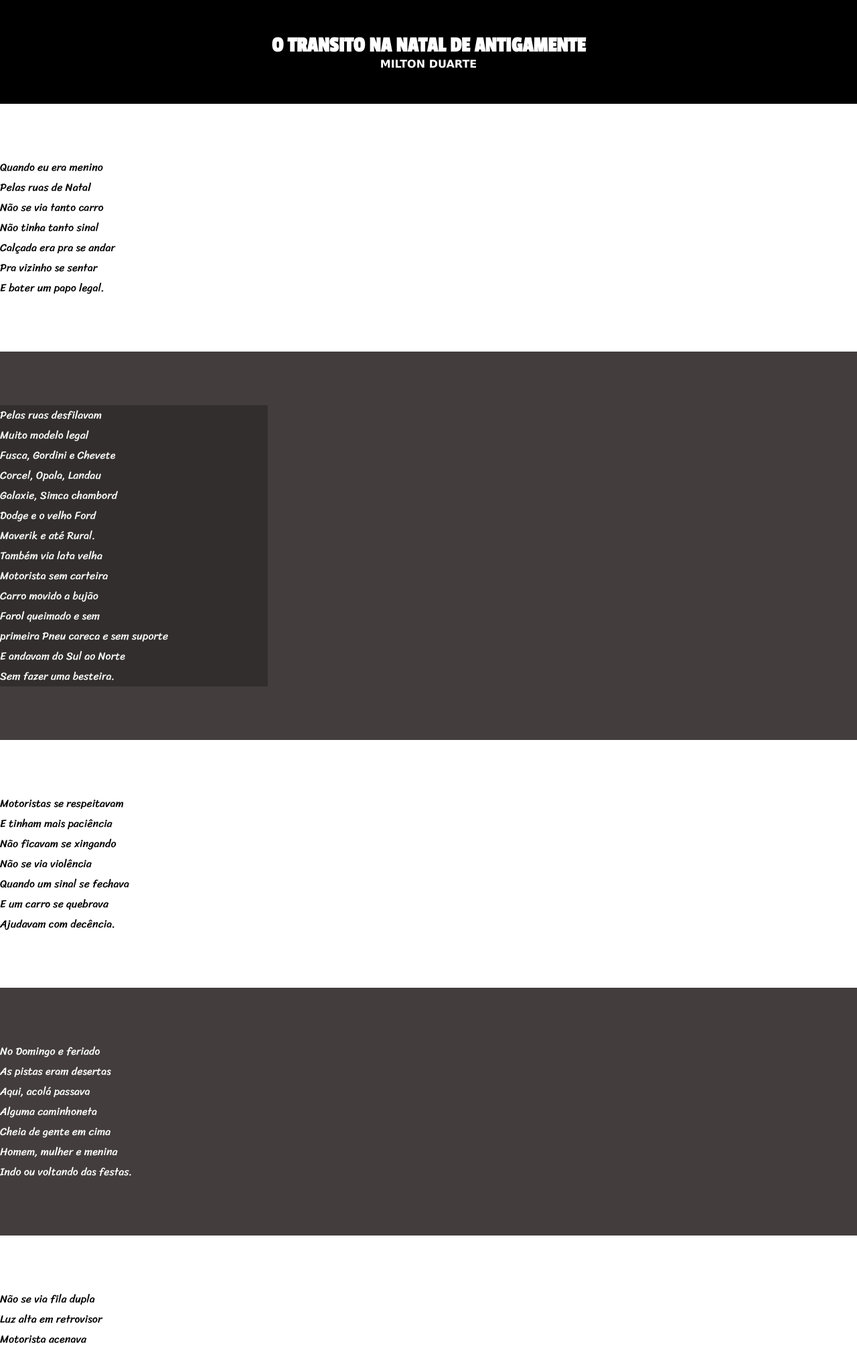
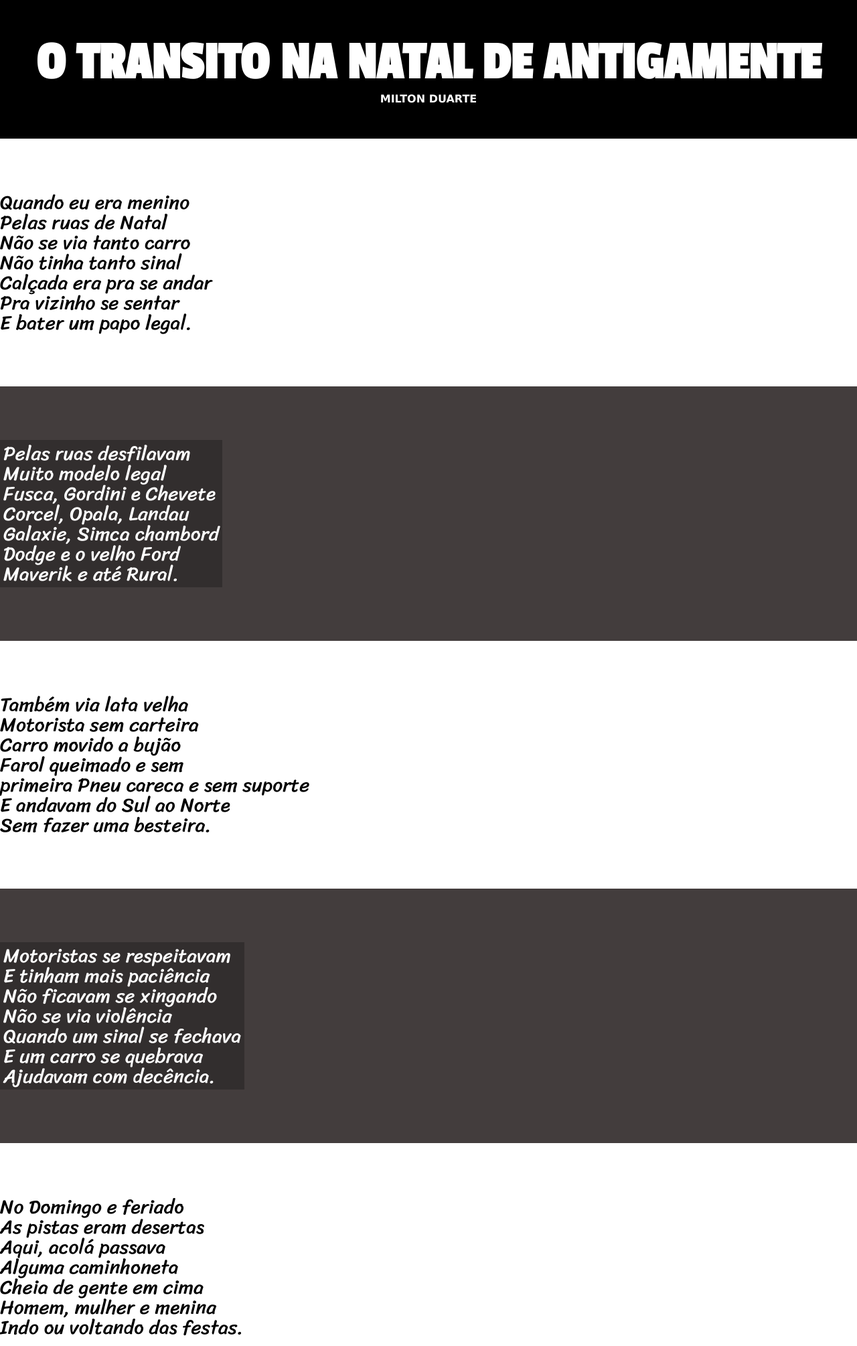
Before and after one commit to davi-albuquerque-da-silva/projeto-cordeis, a PHP site: page /index03.html in a window 1280 px wide. Shown: the top 2010 px of the page at 67% size. Run offline with PHP 8.4, Linux system fonts and the light colour scheme.

Commit message:
atualizei meu projeto

```diff
--- a/cordeis/estilo/style.css
+++ b/cordeis/estilo/style.css
@@ -12,6 +12,7 @@
 *{
     margin:0px;
     padding: 0px;
+    font-size: 1em;
 
 }
 html,body{
@@ -29,6 +30,7 @@ header > h1{
     padding-top: 50px;
     font-variant: small-caps;
     font-family: var(--fonte2);
+    font-size: 10vh;
 }
 header > p{
     padding-bottom:50px ;
@@ -46,8 +48,10 @@ header a:hover ,footer a :hover{
 section{
     padding-top: 10vh;
     padding-bottom: 10vh;
+    line-height: 2em;
     line-height: 30px;
     font-family: var(--fonte3);
+    font-size: 2.3vw;
 }
 section.normal {
     background-color: white;
@@ -58,7 +62,8 @@ section.imagem{
     color: white;
 }
 section.imagem >p{
-    width: 400px;
+    display: inline-block;
+    padding:5px;
     background-color: rgba(0, 0, 0, 0.255);
 }
 footer{
--- a/cordeis/index03.html
+++ b/cordeis/index03.html
@@ -5,6 +5,12 @@
     <meta name="viewport" content="width=device-width, initial-scale=1.0">
     <title>projeto-codeis pagina 03</title>
     <link rel="stylesheet" href="estilo/style.css">
+    <style>
+
+    section{
+
+    }
+    </style>
 </head>
 <body>
 
@@ -54,6 +60,9 @@
 
          Maverik e até Rural. <br>
     </p>
+
+</section>
+  <section class="normal">
       <p>
              Também via lata velha <br>
              Motorista sem carteira <br>
@@ -66,8 +75,7 @@
          </p>
   </section>
 
-
-<section class="normal">
+<section class="imagem">
     <p>
         Motoristas se respeitavam <br>
 
@@ -87,7 +95,7 @@
 </section>
 
 
-<section class="imagem">
+<section class="normal">
 
     No Domingo e feriado <br>
 
@@ -106,7 +114,7 @@
 
 
 
-<section class="normal">
+<section class="imagem">
     <p>
         Não se via fila dupla <br>
 
@@ -122,6 +130,9 @@
 
          Era assim o condutor. <br>
     </p>
+
+</section>
+ <section class="normal">
      <p>
             Não tinha engarrafamento <br>
 
@@ -141,7 +152,6 @@
         </p>
  </section>
 
-
 <footer>
     <p>
         site por <a href="https://github.com/dashboard">https://github.com/dashboard</a>
```
Lines whose indentation alone changed are shown as unchanged.
